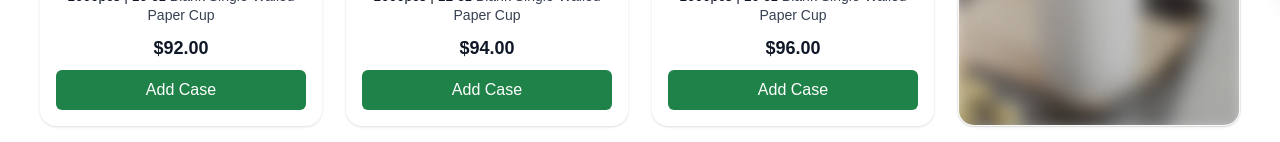
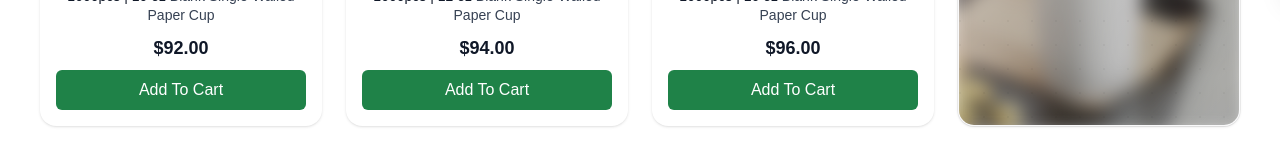
Before and after one commit to Emadedin1/allpacstore, a Next.js app: page / in a window 1280 px wide. Shown: the part 810-952 px from the top of the page. Built offline with nearby package versions, Linux system fonts and the light colour scheme.

Commit message:
Update CupCard.jsx

```diff
--- a/src/components/CupCard.jsx
+++ b/src/components/CupCard.jsx
@@ -100,7 +100,7 @@ export default function CupCard({ cup }) {
           "
           aria-label={`Add 1 case of ${cup.size} cups to cart`}
         >
-          Add Case
+          Add To Cart
         </button>
       </div>
     </div>
```
